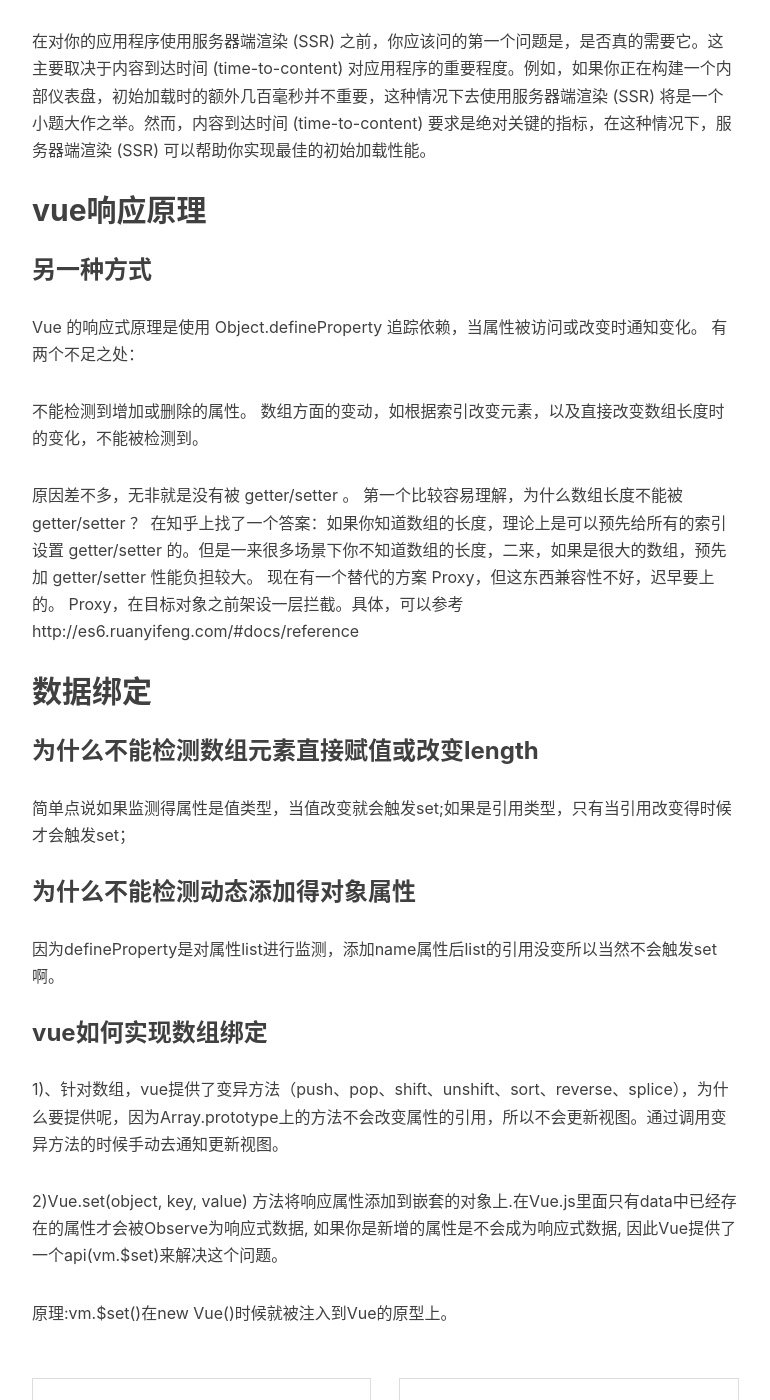
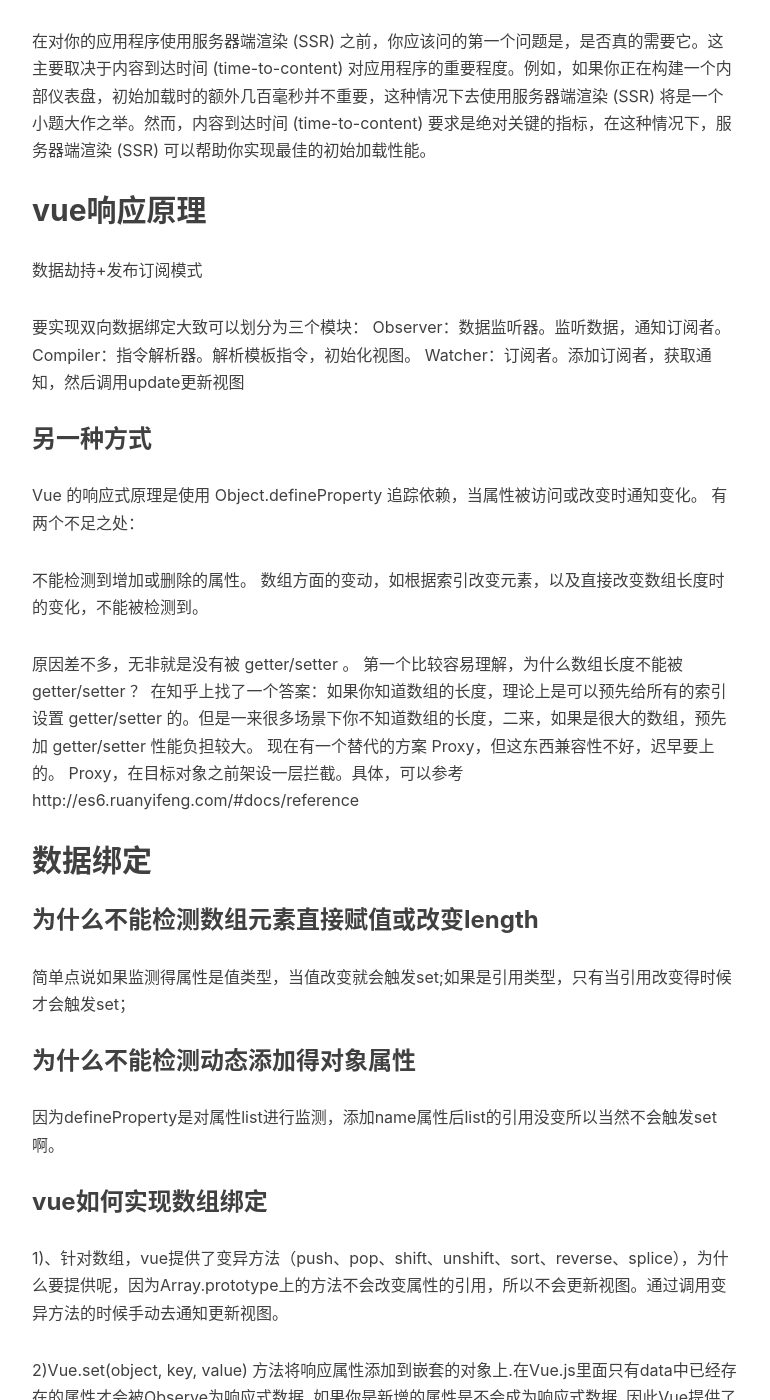
Before and after one commit to 1liza/1liza.github.io, a Jekyll site: the page built from _posts/2020-09-15-vue.md, in a window 1280 px wide and 1400 px high, scrolled down 7470 px. Shown: the whole window, without its empty margins (233-1003 px from the left). Built offline with Jekyll 4.4.1, drawn with Linux system fonts in a browser that asks for light colours; nearby versions of some CDN libraries; some web fonts are replaced; our own code applies the rules of GitHub Pages for plain Markdown files; comment, search, counter and statistics services are not loaded; some of the changed text lies outside the part shown.

Commit message:
merge some blogs

```diff
--- a/_posts/2020-09-01-vue.md
+++ b/_posts/2020-09-15-vue.md
@@ -252,6 +252,13 @@
 
 ## vue响应原理
 
+数据劫持+发布订阅模式
+
+要实现双向数据绑定大致可以划分为三个模块：
+Observer：数据监听器。监听数据，通知订阅者。
+Compiler：指令解析器。解析模板指令，初始化视图。
+Watcher：订阅者。添加订阅者，获取通知，然后调用update更新视图
+
 ### 另一种方式
 
 Vue 的响应式原理是使用 Object.defineProperty 追踪依赖，当属性被访问或改变时通知变化。
@@ -283,3 +290,11 @@
 2)Vue.set(object, key, value) 方法将响应属性添加到嵌套的对象上.在Vue.js里面只有data中已经存在的属性才会被Observe为响应式数据, 如果你是新增的属性是不会成为响应式数据, 因此Vue提供了一个api(vm.$set)来解决这个问题。
 
 原理:vm.$set()在new Vue()时候就被注入到Vue的原型上。
+
+### proxy
+
+vue3之前版本用Object.defineProperty, 3.0之后用Proxy实现数据绑定
+
+### proxy和defineProperty区别
+
+Proxy是 ES6 中新增的一个特性。
```
Also changed, not shown: _posts/2020-06-22-同步异步.md (+7 -0 lines), _posts/2020-08-01-diff算法.md (renamed from _posts/2020-09-01-diff算法.md), _posts/2020-08-11-chrome性能分析工具.md (renamed from _posts/2020-08-27-chrome性能分析工具.md), _posts/2020-08-15-遍历.md (renamed from _posts/2020-08-31-遍历.md), _posts/2020-08-18-js计算.md (renamed from _posts/2020-08-31-js计算.md), _posts/2020-08-19-饿了么单页面仿写.md (renamed from _posts/2020-09-01-饿了么单页面仿写.md), _posts/2020-08-20-getter.md (renamed from _posts/2020-08-27-getter.md), _posts/2020-08-21-babel.md (renamed from _posts/2020-09-01-babel.md), _posts/2020-08-23-发布订阅模式.md (renamed from _posts/2020-08-31-发布订阅模式.md), _posts/2020-08-24-类型判断.md (renamed from _posts/2020-08-31-类型判断.md), _posts/2020-08-26-回调函数.md (renamed from _posts/2020-08-28-回调函数.md), _posts/2020-08-27-mvvm.md (deleted), _posts/2020-08-31-ip.md (renamed from _posts/2020-09-01-ip.md), _posts/2020-09-03-jqurey.md (renamed from _posts/2020-09-01-jqurey.md), 1 more files.
